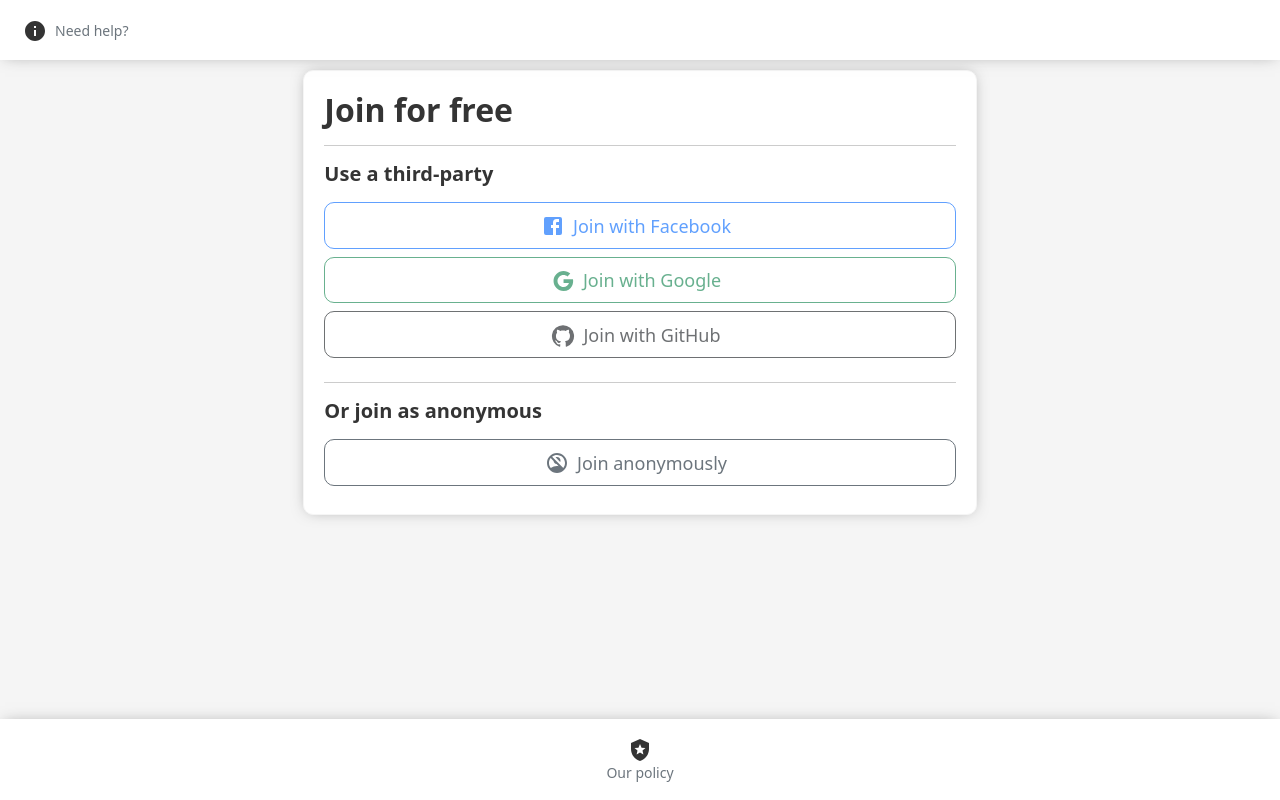
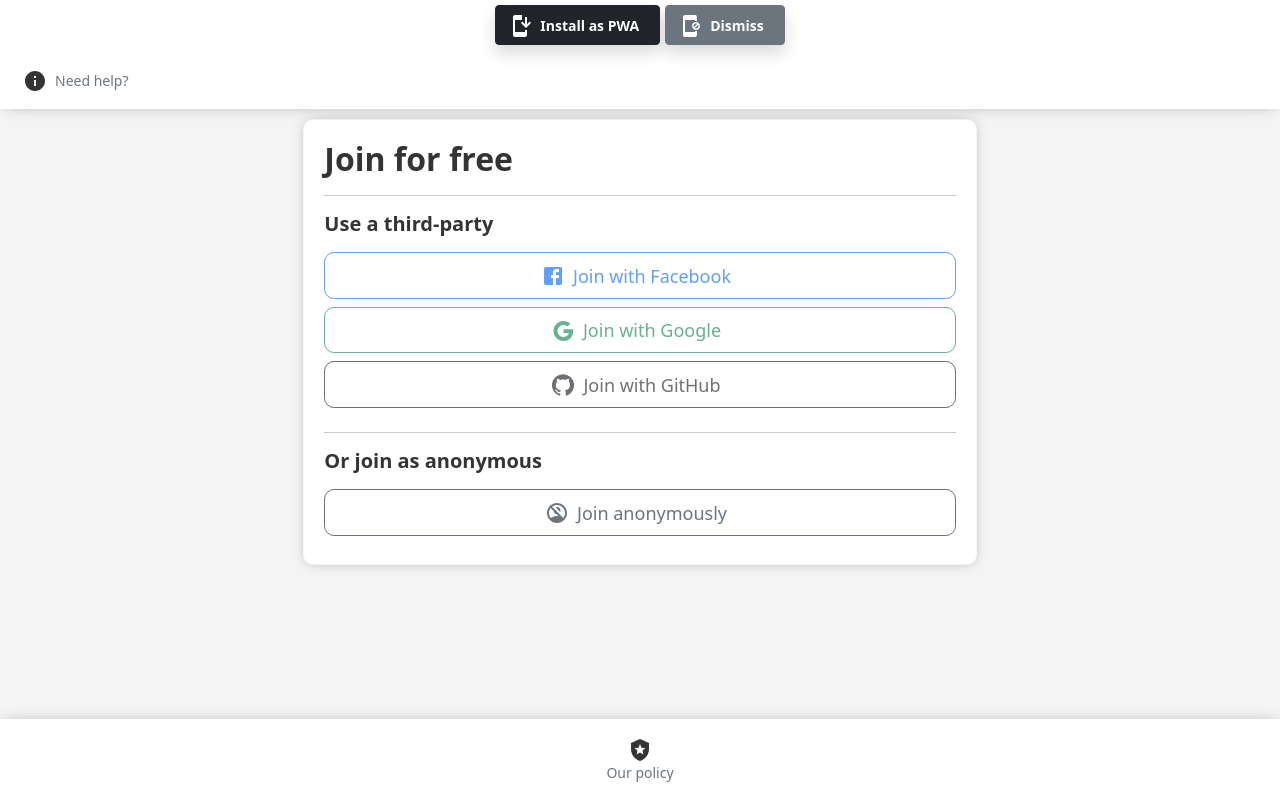
Before and after one commit to kawlik/hello-ts, a React (Vite) app: page /#/login in a window 1280 px wide. Built offline with nearby package versions, Linux system fonts and the light colour scheme.

Commit message:
Updating PWA install service

```diff
--- a/src/app.tsx
+++ b/src/app.tsx
@@ -1,26 +1,32 @@
+import { useState } from 'react';
 import { HashRouter as Router } from 'react-router-dom';
 
 import AuthProvider from './contexts/auth.context';
+import PromptPWA from './components/prompt-pwa';
 import MainContent from './layouts/main';
+import pwaService from './services/pwa.service';
 
-import pwaService from './services/pwa.service';
 
 
 /*  Component logic
 /*   *   *   *   *   *   *   *   *   *   */
 export default function App() {
 
-	pwaService.getInstallPrompt();
 
 
 /*  Component layout
 /*   *   *   *   *   *   *   *   *   *   */
 return(
-    <Router>
-	<AuthProvider>
+	<>
+		<PromptPWA getInstallPrompt={ pwaService.getInstallPrompt } />
 
-		<MainContent />
+	    <Router>
+		<AuthProvider>
 
-	</AuthProvider>
-    </Router>
+
+			<MainContent />
+
+		</AuthProvider>
+	    </Router>
+	</>
 )};
--- /dev/null
+++ b/src/components/prompt-pwa.tsx
@@ -0,0 +1,34 @@
+import AppBlockingIcon from '@mui/icons-material/AppBlocking';
+import InstallMobileIcon from '@mui/icons-material/InstallMobile';
+import { useState } from 'react';
+
+/*  Component logic
+/*   *   *   *   *   *   *   *   *   *   */
+export default function PromptPWA( prop: {
+	getInstallPrompt(): Promise<any>,
+}) {
+
+	prop.getInstallPrompt();
+
+
+/*  Component layout
+/*   *   *   *   *   *   *   *   *   *   */
+return(
+	<>
+	{
+		<section className='app-prompt-pwa' >
+
+			<button className='btn btn-dark shadow' onClick={ () => {} } >
+				<InstallMobileIcon />
+				<small className='align-middle fw-bold p-2' >Install as PWA</small>
+			</button>
+
+			<button className='btn btn-secondary shadow' onClick={ () => {} } >
+				<AppBlockingIcon />
+				<small className='align-middle fw-bold p-2' >Dismiss</small>
+			</button>
+
+		</section>
+	}
+	</>
+)};
--- a/src/contexts/auth.context.tsx
+++ b/src/contexts/auth.context.tsx
@@ -20,7 +20,7 @@
 /*  Component logic
 /*   *   *   *   *   *   *   *   *   *   */
 export default function AuthProvider( prop: {
-	children: JSX.Element
+	children: JSX.Element | JSX.Element[]
 }) {
 
 	// 	user ref
@@ -70,7 +70,7 @@
 		loginAnonymously,
 	}} >
 
-        { prop.children }
+	{ prop.children }
 
     </AuthContext.Provider>
 )};
--- a/src/services/pwa.service.ts
+++ b/src/services/pwa.service.ts
@@ -1,4 +1,10 @@
 import { registerSW } from 'virtual:pwa-register';
+
+
+/*  Mutable data with refrence
+/*   *   *   *   *   *   *   *   *   *   */
+
+let installPrompt: any;
 
 
 /*  Define service
@@ -7,7 +13,6 @@
 
 	private updateSW: ( reloadPage?: boolean | undefined ) => Promise<void>;
 	private installPromptReady: Event = new Event( 'isInstallPromptReady' );
-	private installPrompt: null|Event = null;
 
 	constructor() {
 
@@ -24,24 +29,24 @@
 			event.preventDefault();
 
 			//  fetch event
-			this.installPrompt = event;
+			installPrompt = event;
 
 			//  dispatch ecent
 			window.dispatchEvent( this.installPromptReady );
 		});
 	}
 
-	public async getInstallPrompt() {
+	public async getInstallPrompt(): Promise<any> {
 		return new Promise(( resolve, reject ) => {
 
 			//  resolve when already set
-			if( this.installPrompt ) return resolve( this.installPrompt );
+			if( installPrompt ) return resolve( installPrompt );
 
 			//  await for dispatch event
 			window.addEventListener( 'isInstallPromptReady', ( event ) => {
 
 				//  resolve when ready
-				return resolve( this.installPrompt );
+				return resolve( installPrompt );
 			});
 		});
 	}
--- /dev/null
+++ b/src/styles/components/prompt-pwa.scss
@@ -0,0 +1,16 @@
+section.app-prompt-pwa {
+
+    @include animateEaseIn();
+    @include transition();
+
+	background-color: #ffffff;
+
+    z-index: 20;
+    padding: 5px;
+    gap: 5px;
+
+    display: flex;
+    flex-wrap: nowrap;
+    flex-direction: row;
+    justify-content: center;
+}
--- a/src/styles/index.scss
+++ b/src/styles/index.scss
@@ -50,5 +50,6 @@
 @import './components/infobar-bottom';
 @import './components/infobar-top';
 @import './components/login';
+@import './components/prompt-pwa';
 
 @import './layouts/main';
```
Also changed, not shown: 3 other files (tests, documents, lock files or other folders).
